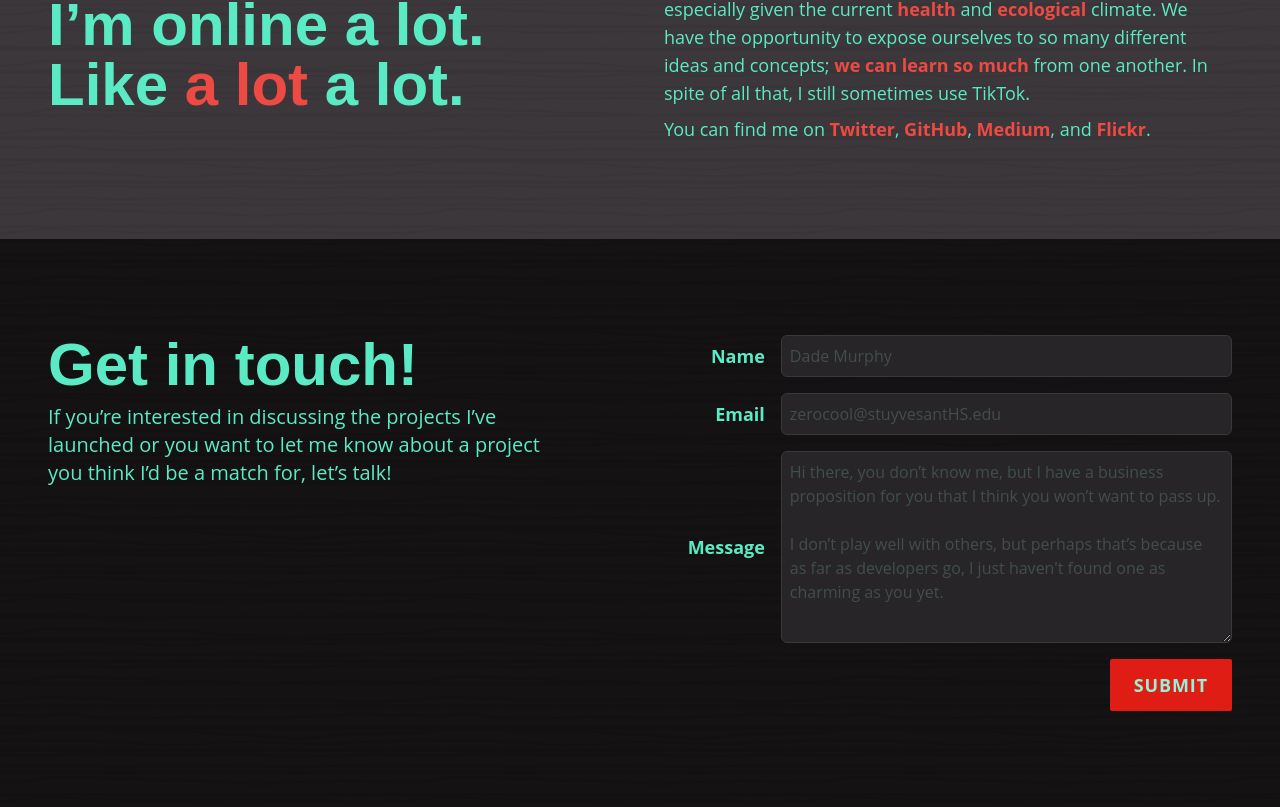
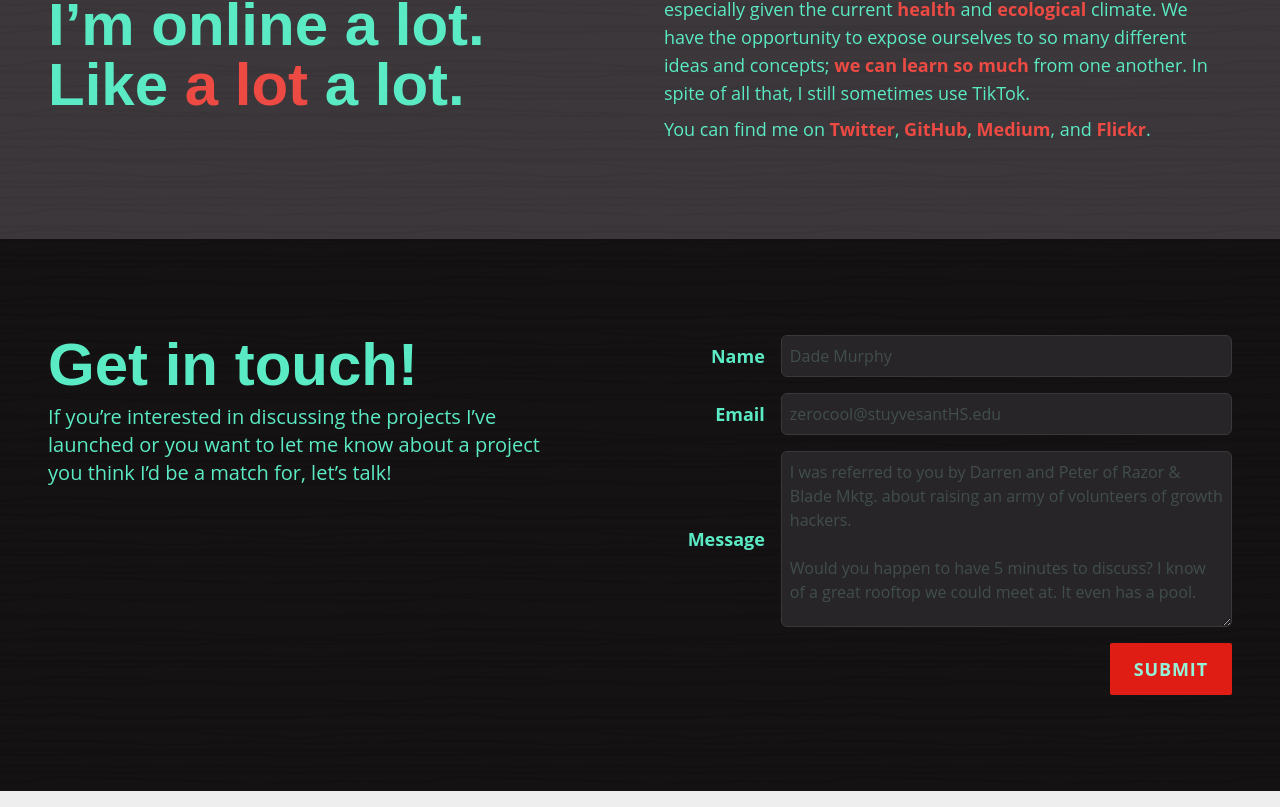
Before and after one commit to furioursus/onebrightlight-2022, a Vue app: page / in a window 1280 px wide. Shown: the part 1068-1875 px from the top of the page. Built offline with nearby package versions, Linux system fonts and the light colour scheme.

Commit message:
Adjust form height and placeholder text

```diff
--- a/src/components/Form.vue
+++ b/src/components/Form.vue
@@ -21,9 +21,9 @@
       </InputWrapper>
       <InputWrapper>
         <Label name="Message" nameAttrib="message" />
-        <textarea class="h-48 footer-textarea" id="message" name="message" required placeholder="Hi there, you don’t know me, but I have a business proposition for you that I think you won’t want to pass up.
+        <textarea class="h-48 sm:h-36 md:h-48 lg:h-44 footer-textarea" id="message" name="message" required placeholder="I was referred to you by Darren and Peter of Razor &amp; Blade Mktg. about raising an army of volunteers of growth hackers.
 
-I don’t play well with others, but perhaps that’s because as far as developers go, I just haven't found one as charming as you yet."></textarea>
+Would you happen to have 5 minutes to discuss? I know of a great rooftop we could meet at. It even has a pool."></textarea>
       </InputWrapper>
     </fieldset>
     <div class="mt-4 text-right">
```
